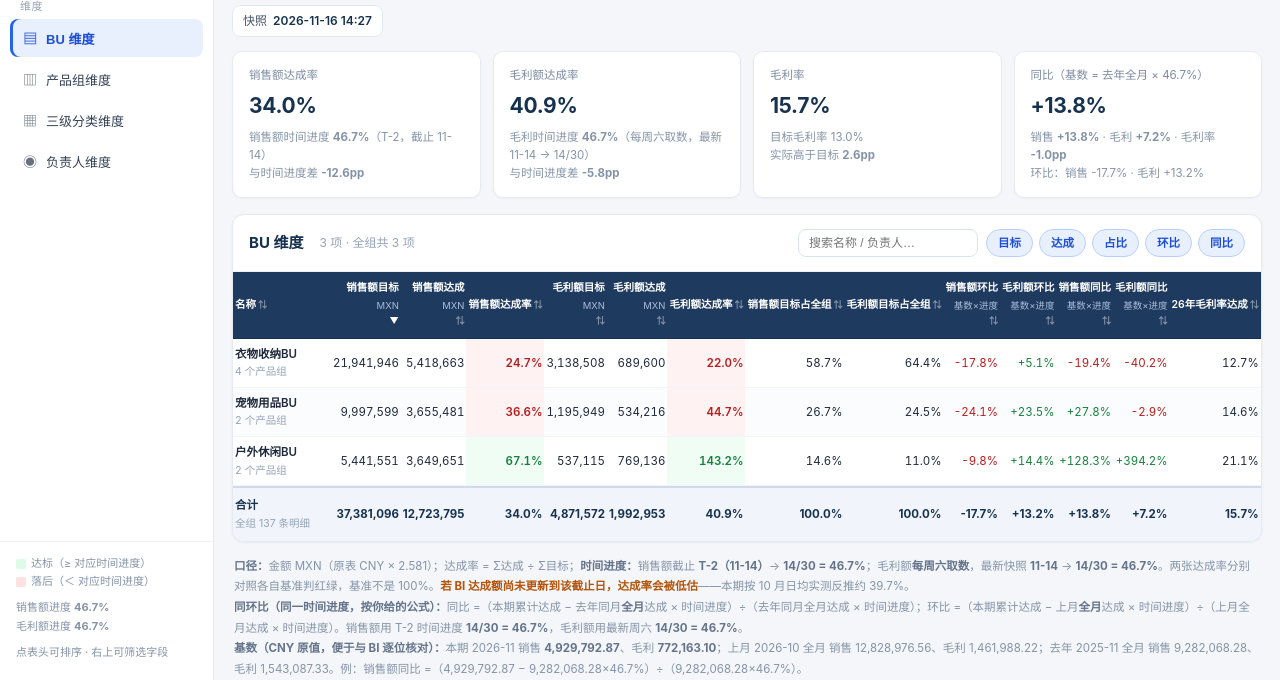
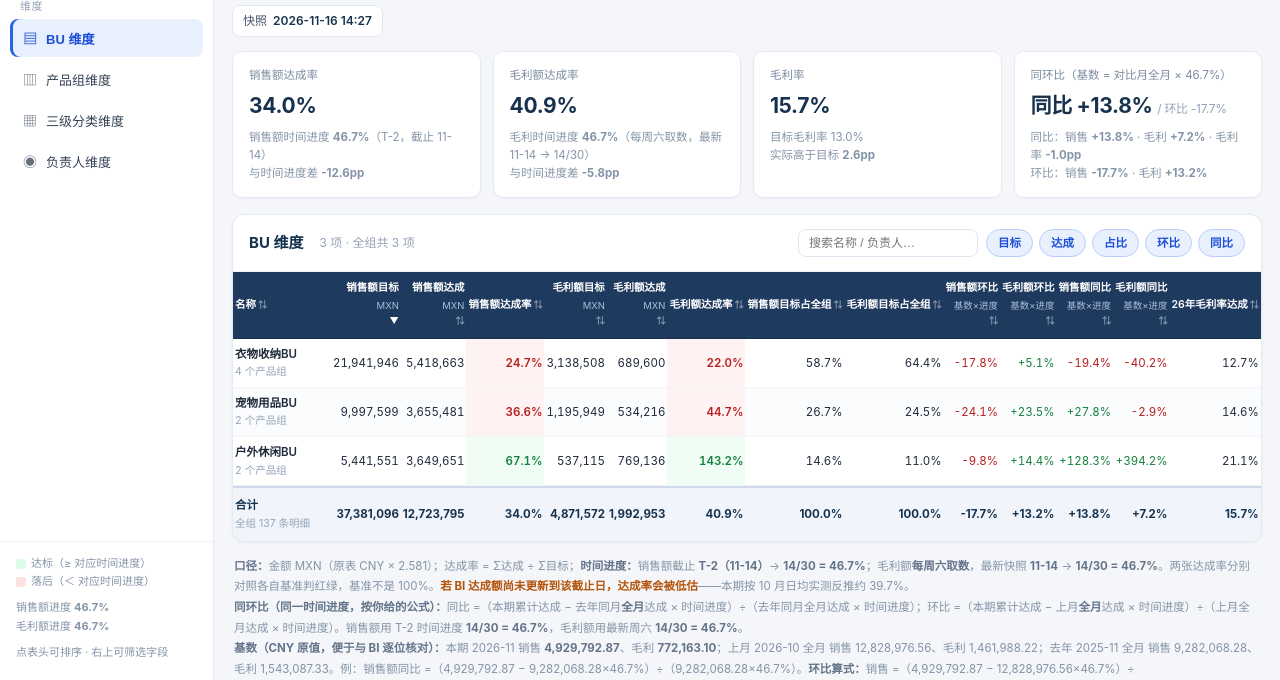
Before and after one commit to dediwang888888/mx-owner-target-report, a plain HTML site: page index.html in a window 1280 px wide. Shown: the part 120-800 px from the top of the page. Drawn offline with Linux system fonts and the light colour scheme.

Commit message:
chore: 更新目标完成进度看板

```diff
--- a/index.html
+++ b/index.html
@@ -214,9 +214,11 @@ function renderKpi(){
     card('毛利率', pf(k.gm_a), k.gm_a>=k.gm_t?'good':'bad',
          '目标毛利率 '+pf(k.gm_t)+'<br>'+
          '实际'+(k.gm_a>=k.gm_t?'高于':'低于')+'目标 <b>'+Math.abs((k.gm_a-k.gm_t)*100).toFixed(1)+'pp</b>')+
-    card('同比（基数 = 去年全月 × '+pf(m.sales_tp)+'）', sf(k.sp_yoy_sa), (k.sp_yoy_sa||0)>=0?'good':'bad',
-         '销售 <b>'+sf(k.sp_yoy_sa)+'</b> · 毛利 <b>'+sf(k.sp_yoy_ga)+'</b> · 毛利率 <b>'+pp(k.sp_yoy_gm_pp)+'</b><br>'+
-         '环比：销售 '+sf(k.sp_mom_sa)+' · 毛利 '+sf(k.sp_mom_ga));
+    card('同环比（基数 = 对比月全月 × '+pf(m.sales_tp)+'）',
+         '同比 '+sf(k.sp_yoy_sa)+' <small>/ 环比 '+sf(k.sp_mom_sa)+'</small>',
+         (k.sp_yoy_sa||0)>=0?'good':'bad',
+         '同比：销售 <b>'+sf(k.sp_yoy_sa)+'</b> · 毛利 <b>'+sf(k.sp_yoy_ga)+'</b> · 毛利率 <b>'+pp(k.sp_yoy_gm_pp)+'</b><br>'+
+         '环比：销售 <b>'+sf(k.sp_mom_sa)+'</b> · 毛利 <b>'+sf(k.sp_mom_ga)+'</b>');
 }
 function renderChips(){
   document.getElementById('groups').innerHTML=GROUPS.map(g=>
@@ -248,7 +250,10 @@ document.getElementById('note').innerHTML=
   '<b>基数（CNY 原值，便于与 BI 逐位核对）：</b>本期 2026-11 销售 <b>'+n2(D.meta.base_cur_rev)+'</b>、毛利 <b>'+n2(D.meta.base_cur_gp)+'</b>；'+
   '上月 2026-10 全月 销售 '+n2(D.meta.base_prev_rev)+'、毛利 '+n2(D.meta.base_prev_gp)+'；'+
   '去年 2025-11 全月 销售 '+n2(D.meta.base_ly_rev)+'、毛利 '+n2(D.meta.base_ly_gp)+'。'+
-  '例：销售额同比 =（'+n2(D.meta.base_cur_rev)+' − '+n2(D.meta.base_ly_rev)+'×'+pf(D.meta.sales_tp)+'）÷（'+n2(D.meta.base_ly_rev)+'×'+pf(D.meta.sales_tp)+'）。<br>'+
+  '例：销售额同比 =（'+n2(D.meta.base_cur_rev)+' − '+n2(D.meta.base_ly_rev)+'×'+pf(D.meta.sales_tp)+'）÷（'+n2(D.meta.base_ly_rev)+'×'+pf(D.meta.sales_tp)+'）。'+
+  '<b>环比算式：</b>销售 =（'+n2(D.meta.base_cur_rev)+' − '+n2(D.meta.base_prev_rev)+'×'+pf(D.meta.sales_tp)+'）÷（'+n2(D.meta.base_prev_rev)+'×'+pf(D.meta.sales_tp)+'）'+
+  ' = '+sf(D.kpi.sp_mom_sa)+'；毛利 =（'+n2(D.meta.base_cur_gp)+' − '+n2(D.meta.base_prev_gp)+'×'+pf(D.meta.gross_tp)+'）÷（'+n2(D.meta.base_prev_gp)+'×'+pf(D.meta.gross_tp)+'）'+
+  ' = '+sf(D.kpi.sp_mom_ga)+'。<br>'+
   '<b>毛利率口径：</b>「26年毛利率达成」= 本期毛利达成 ÷ 本期销售达成；「25年毛利率达成」= 去年同月<b>全月</b>毛利率（基数同乘时间进度，比例不变），两者之差即毛利率同比。<br>'+
   '<b>数据源：</b>全部金额与比率取自帆软 BI <b>「目标完成进度(权限版)」</b>，' + D.meta.total + ' 条明细；' +
   '同比基期 2025-11 全月由同一报表按月补拉（pull_yoy_full.py），与本期同源同口径。<br>'+
```
